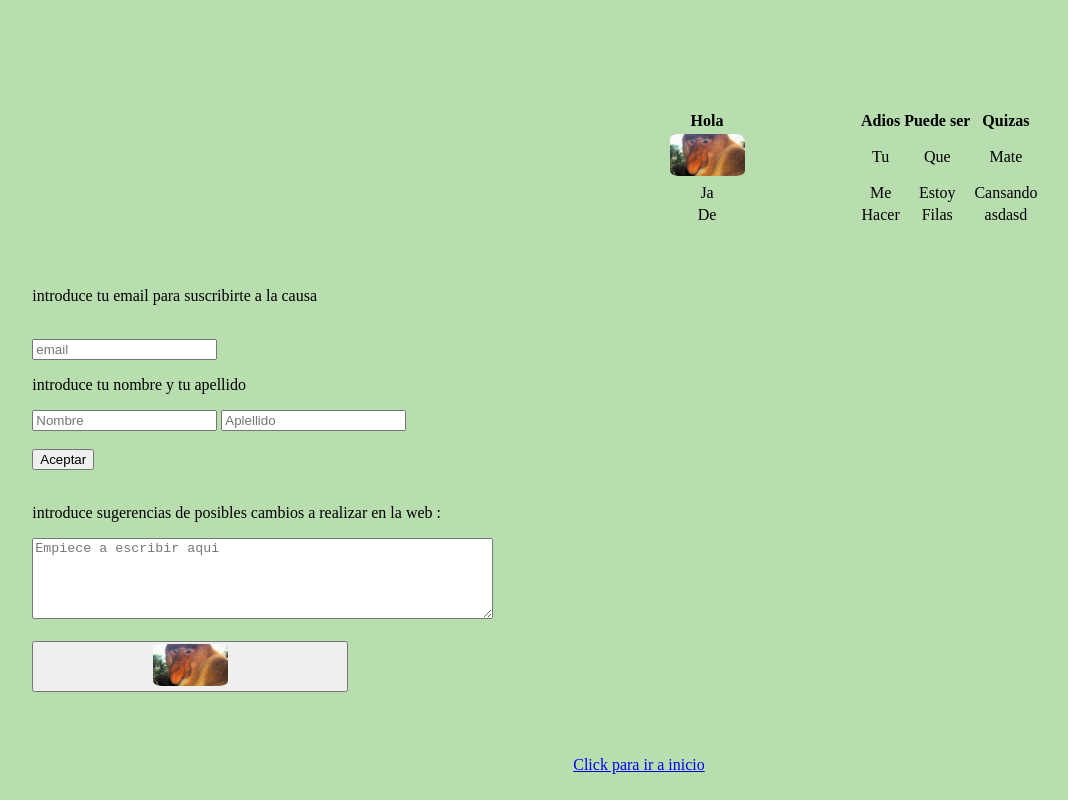
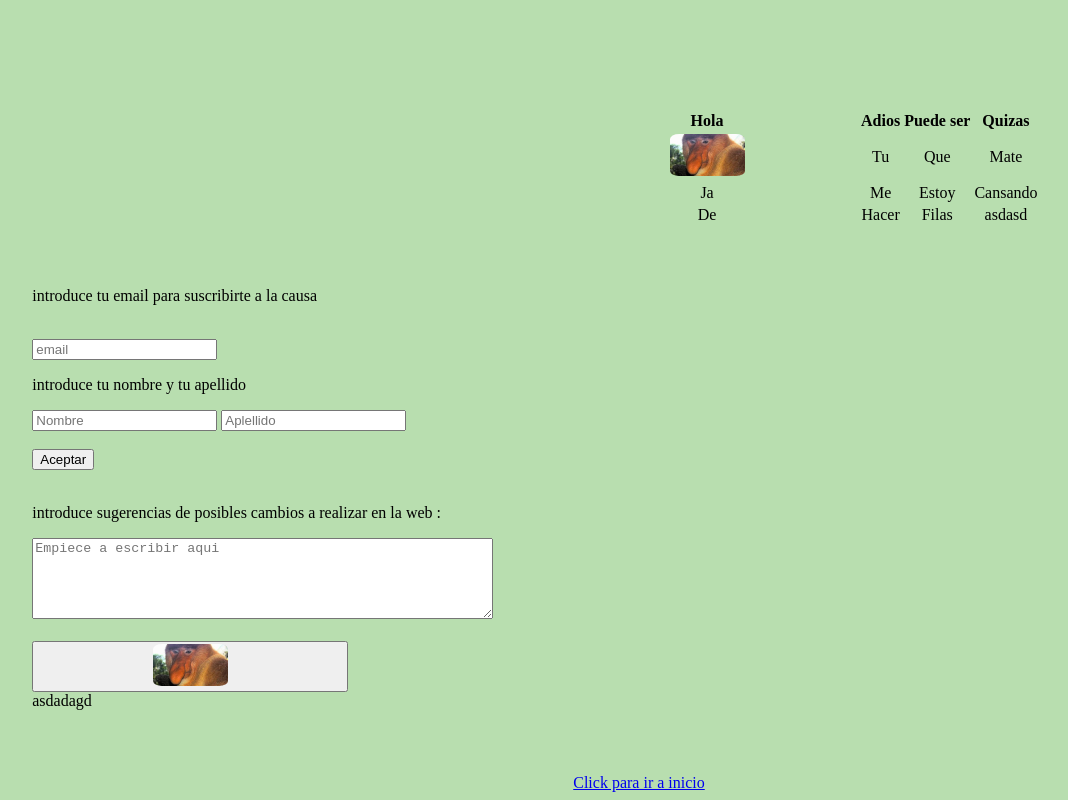
Before and after one commit to Eduu115/Animals, a plain HTML site: page index.html in a window 1280 px wide. Shown: the part 1135-1935 px from the top of the page, without its empty margins (1-1069 px from the left). Drawn offline with Linux system fonts and the light colour scheme.

Commit message:
add aside at the end of the main

```diff
--- a/index.html
+++ b/index.html
@@ -117,7 +117,7 @@
             </form>
 
         </section>
-
+        <aside>asdadagd</aside>
     </main>
 
     <footer style="text-align: center;">
```
